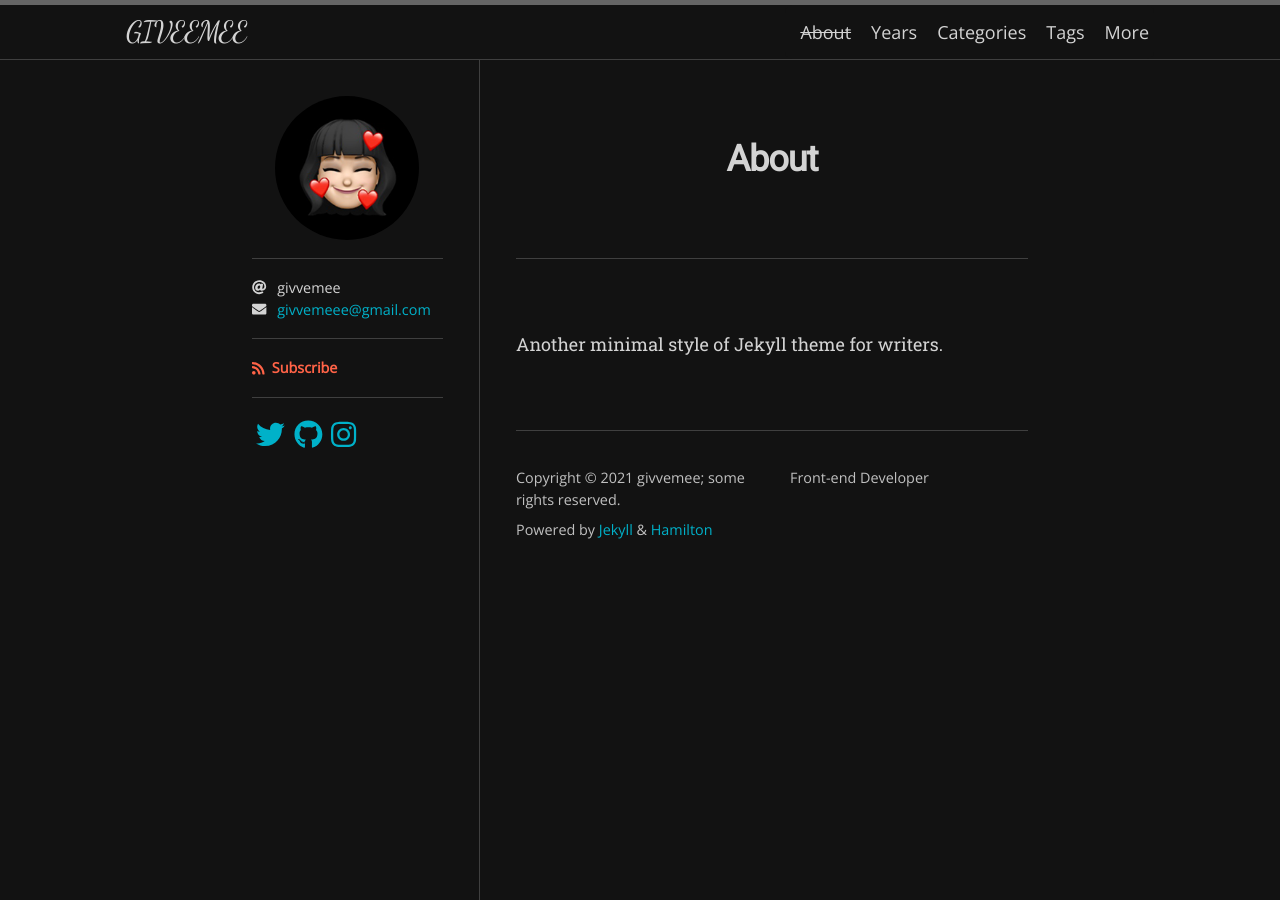
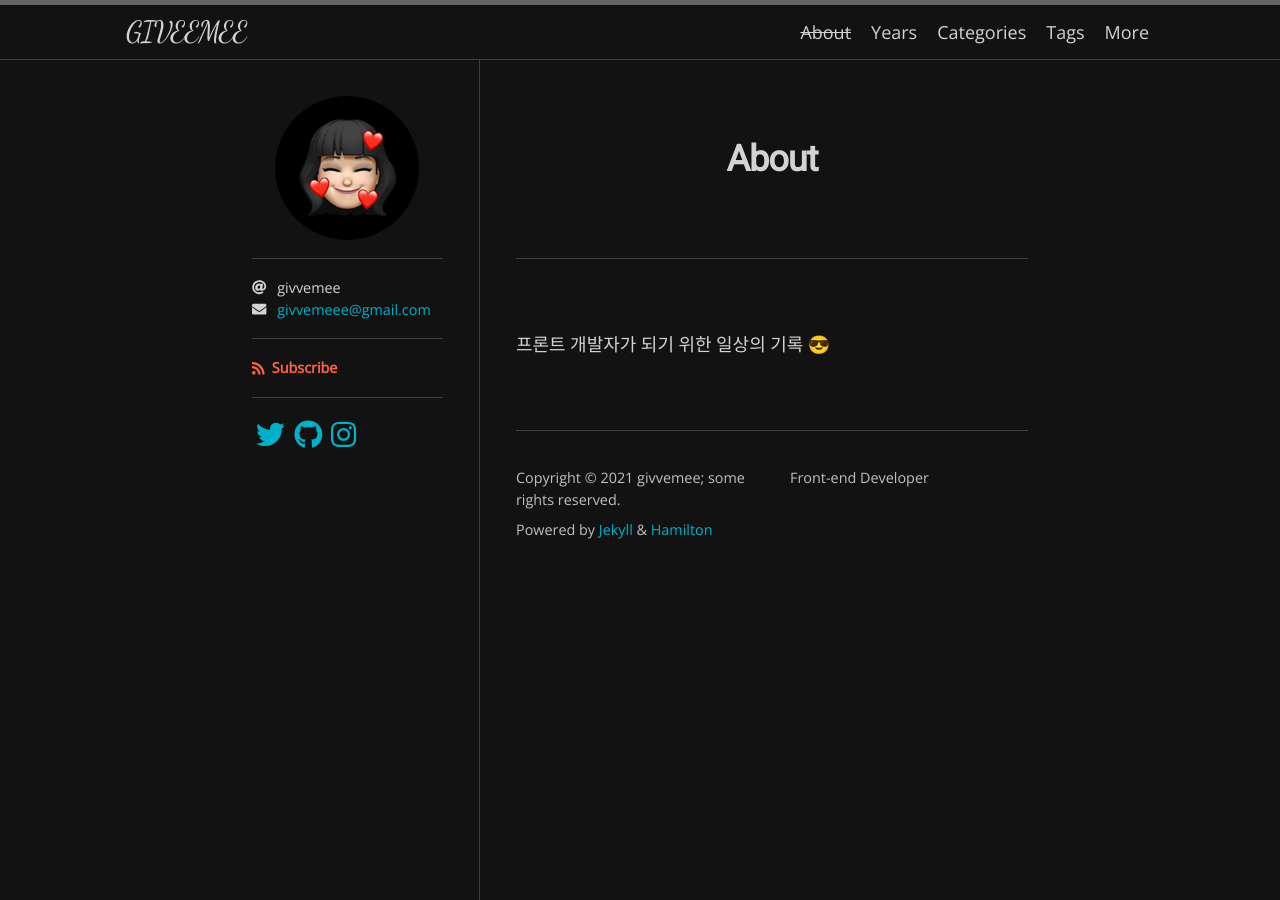
Before and after one commit to givvemee/givvemee.github.io, a Jekyll site: the page built from about.md, in a window 1280 px wide. Built offline with Jekyll 4.4.1, drawn with Linux system fonts in a browser that asks for light colours; nearby versions of some CDN libraries; some web fonts are replaced.

Commit message:
Update about.md

```diff
--- a/about.md
+++ b/about.md
@@ -4,4 +4,4 @@ title: About
 permalink: /about/
 ---
 
-Another minimal style of Jekyll theme for writers.
+프론트 개발자가 되기 위한 일상의 기록 😎
```
